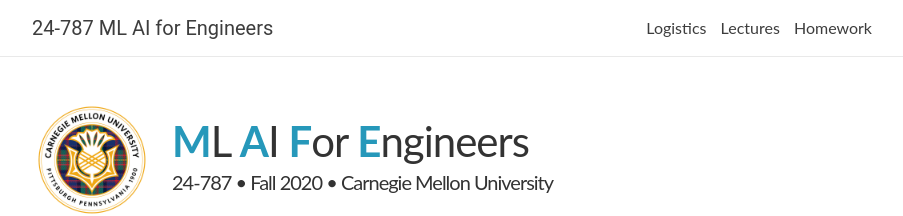
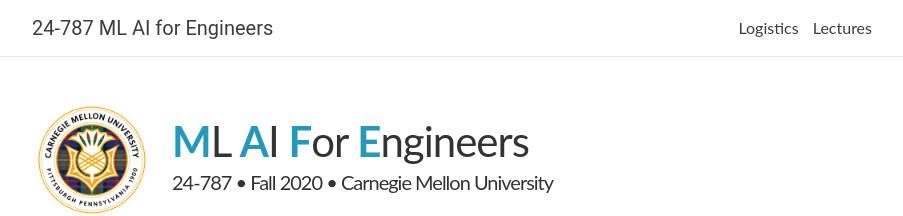
Before and after one commit to 24787ml/24787ml.github.io, a Jekyll site: the page built from _pages/about.md, in a window 1280 px wide. Shown: the top 216 px of the page, without its empty margins (188-1091 px from the left). Built offline with Jekyll 4.4.1, drawn with Linux system fonts in a browser that asks for light colours; nearby versions of some CDN libraries; comment, search, counter and statistics services are not loaded.

Commit message:
Update header.html

```diff
--- a/_includes/header.html
+++ b/_includes/header.html
@@ -22,7 +22,7 @@
         <a class="page-link" href="{{ '/logistics/' | relative_url }}">Logistics</a>
         <a class="page-link" href="{{ '/lectures/' | relative_url }}">Lectures</a>
         <!-- <a class="page-link" href="{{ '/calendar/' | relative_url }}">Calendar</a> -->
-        <a class="page-link" href="{{ '/homework/' | relative_url }}">Homework</a>
+        <!-- <a class="page-link" href="{{ '/homework/' | relative_url }}">Homework</a> -->
       </div>
     </nav>
 
```
